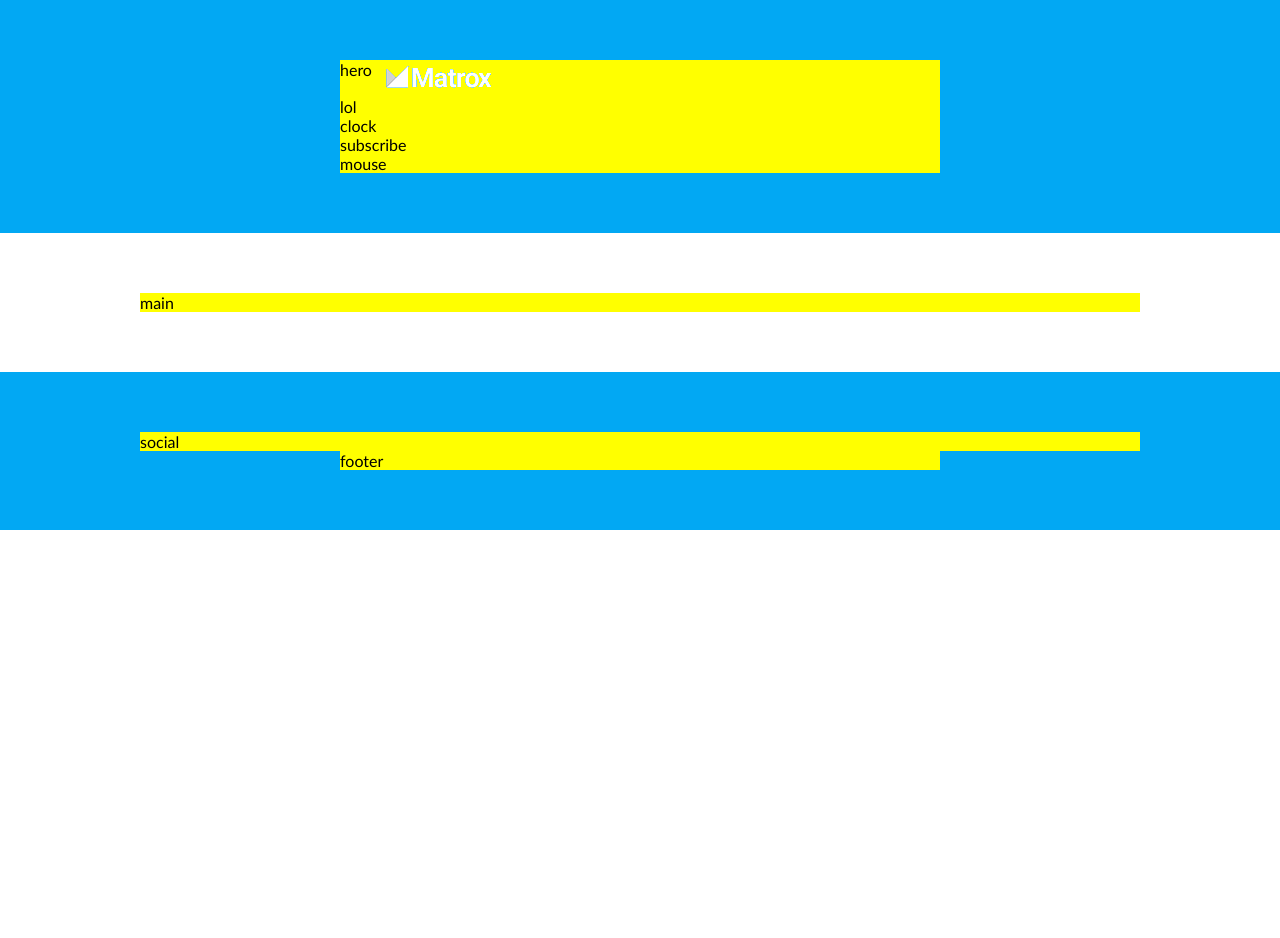
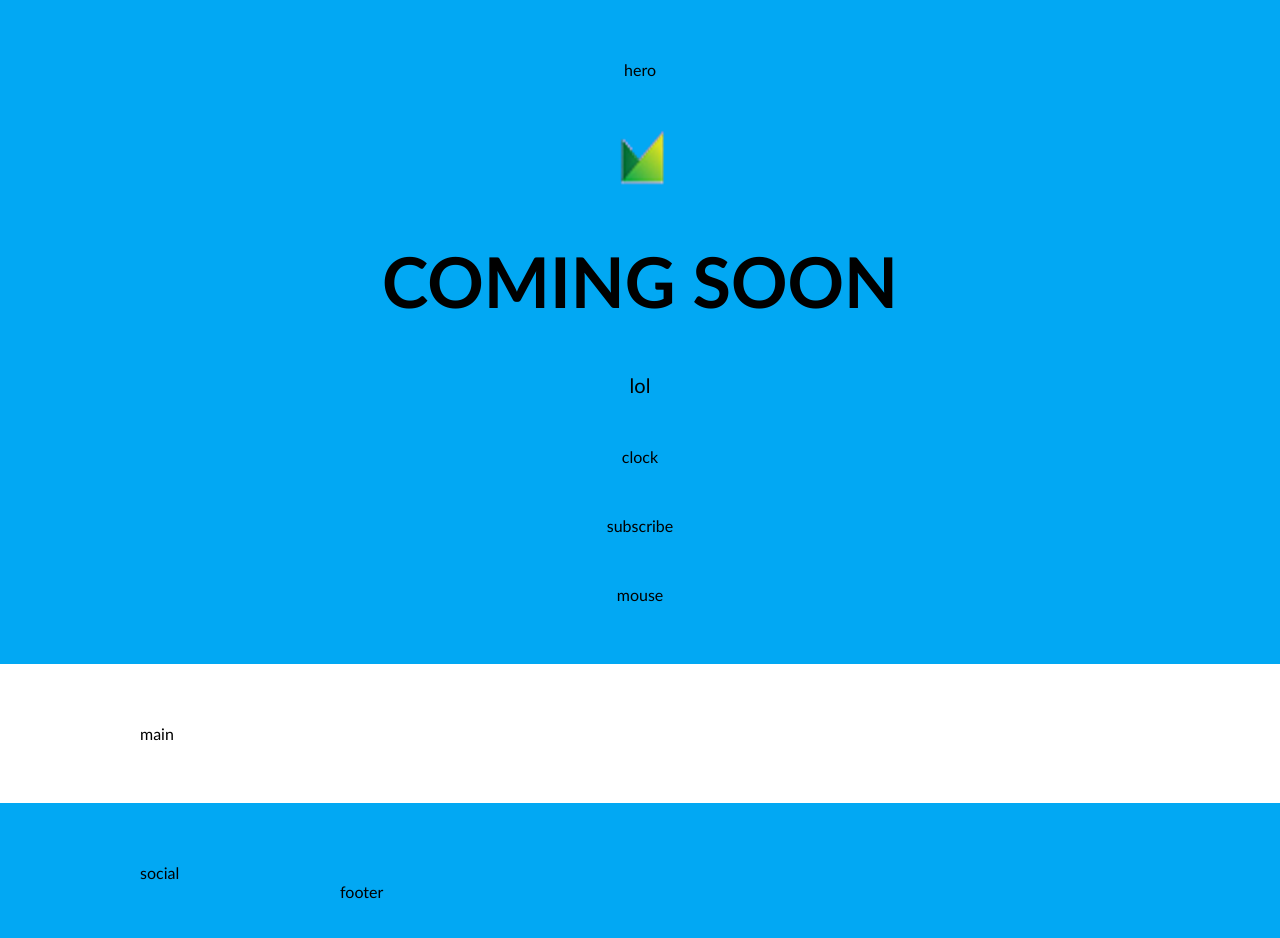
Before and after one commit to saulius334/9-comingsoon-inclass, a website: page index.html in a window 1280 px wide. Before the commit the page ends 800 px from the top, so only its background shows below. Drawn offline with Linux system fonts and the light colour scheme.

Commit message:
hero style

```diff
--- a/css/base/layout.css
+++ b/css/base/layout.css
@@ -4,37 +4,35 @@
 }
 .container > .row {
 width: 1000px;
-margin: 0 calc(50% - 500px);
-background-color: yellow;
+margin: 0 calc(50% - 500px)
 }
 .container > .row-short {
     width: 600px;
     margin: 0 calc(50% - 300px);
-    background-color: yellow;
     }
 @media (max-width:1100px) {
         .container > .row {
         width: 800px;
         margin: 0 calc(50% - 400px);
-        background-color: yellow;
+
     }
 }
 @media (max-width:800px) {
         .container > .row {
         width: 600px;
         margin: 0 calc(50% - 300px);
-        background-color: yellow;
+
     }
 }
 @media (max-width:600px) {
         .container > .row {
         width: 400px;
         margin: 0 calc(50% - 200px);
-        background-color: yellow;
+
         }
         .container > .row-short {
             width: 400px;
             margin: 0 calc(50% - 200px);
-            background-color: yellow;
+
         }
 }
--- a/index.html
+++ b/index.html
@@ -4,10 +4,8 @@
     <meta charset="UTF-8">
     <meta http-equiv="X-UA-Compatible" content="IE=edge">
     <meta name="viewport" content="width=device-width, initial-scale=1.0">
-    <link rel="stylesheet" href="./css/styles.css">
+    <link rel="stylesheet" href="./pages/home.css">
     <link rel="shortcut" href="./favicon.ico" type="image/x-icon">
-    <link rel="stylesheet" href="./css/base/base.css">
-    <link rel="stylesheet" href="./css/base/layout.css">
     <link rel="apple-touch-icon" sizes="180x180" href="./img/favicon/apple-touch-icon.png">
     <link rel="icon" type="image/png" sizes="32x32" href="./img/favicon/favicon-32x32.png">
     <link rel="icon" type="image/png" sizes="16x16" href="./img/favicon/favicon-16x16.png">
@@ -19,9 +17,10 @@
 </head>
 <body>
     <section class="container bg-main">
-        <div class="row-short">hero
-        <img src="./img/logo.png" alt="logo">
-        <p>lol</p>
+        <div class="row-short hero">hero
+        <img class="logo" src="./img/logo1.png" alt="logo">
+        <h2 class="title">Coming soon</h2>
+        <p class="description">lol</p>
         <div>
             clock
         </div>
--- a/pages/home.css
+++ b/pages/home.css
@@ -8,3 +8,23 @@
 @import "../css/components/form.css";
 @import "../css/components/mouse.css";
 @import "../css/components/progress-bar.css";
+
+.hero {
+    display: flex;
+    flex-direction: column;
+    gap: 50px;
+    text-align: center;
+    align-items: center;
+}
+.hero > .logo {
+height: 60px;
+width: 60px;
+}
+.hero > .title {
+    font-size: 70px;
+    text-transform: uppercase;
+
+}
+.hero > .description {
+font-size: 20px;
+}
```
Also changed, not shown: css/styles.css (deleted).
